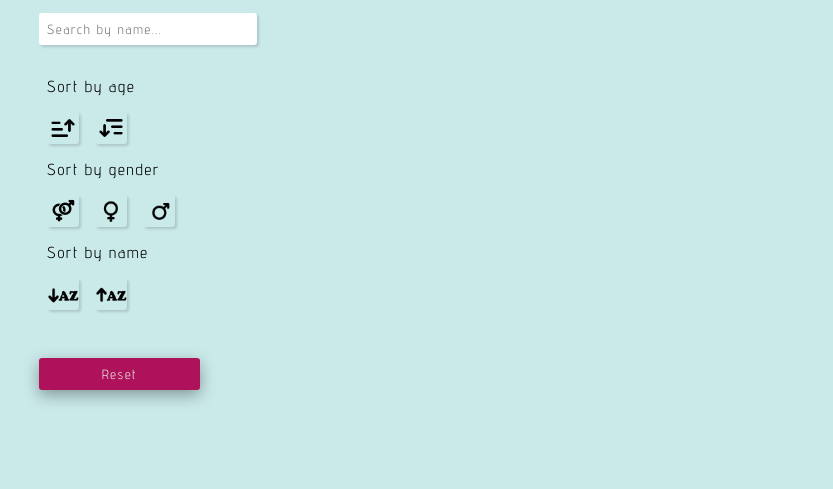
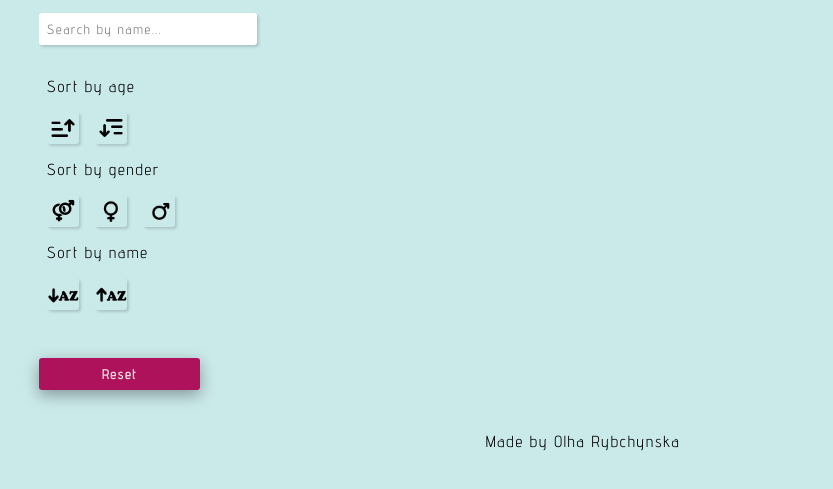
Before and after one commit to ORybka/friends-app, a plain HTML site: page index.html in a window 1280 px wide. Shown: the part 141-630 px from the top of the page, without its empty margins (57-890 px from the left). Drawn offline with Linux system fonts and the light colour scheme; no server answers; a web font is replaced by a local one.

Commit message:
add footer

```diff
--- a/index.html
+++ b/index.html
@@ -59,6 +59,12 @@
       </aside>
       <main class="users-container"></main>
     </div>
+    <footer>
+      <div class="footer-info">
+        <span>Made by </span>
+        <a class="github-link" href="https://github.com/ORybka" target="_blank" >Olha Rybchynska</a>
+      </div>
+    </footer>
   </div>
 
   <script src="main.js"></script>
--- a/style.scss
+++ b/style.scss
@@ -289,6 +289,7 @@ body {
   font-family: 'Advent Pro', cursive;
   letter-spacing: 0.1rem;
   color: #ebe6e6;
+  font-weight: bold;
   outline: none;
   border: 1px solid transparent;
   border-radius: 3px;
@@ -300,3 +301,29 @@ body {
     background-color: #7c073e;
   }
 }
+
+footer {
+  display: flex;
+  align-items: center;
+  justify-content: center;
+  width: 80%;
+  margin: 0.5rem auto 1rem;
+  opacity: 1;
+}
+
+.footer-info {
+  height: 100%;
+  width: 200%;
+  padding: 1rem 0;
+  border-radius: 0.5rem;
+  text-align: center;
+  line-height: 1.5rem;
+}
+
+.github-link {
+  text-decoration: none;
+  color: #000;
+  &:hover {
+    color: color(accent);
+  }
+}
```
Also changed, not shown: style.css, 1 other file.
